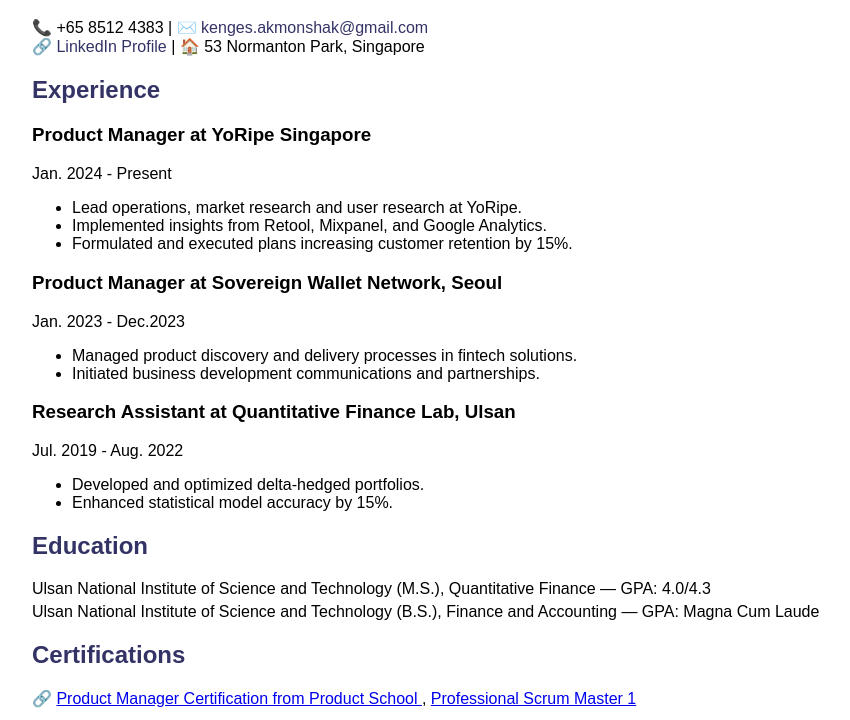
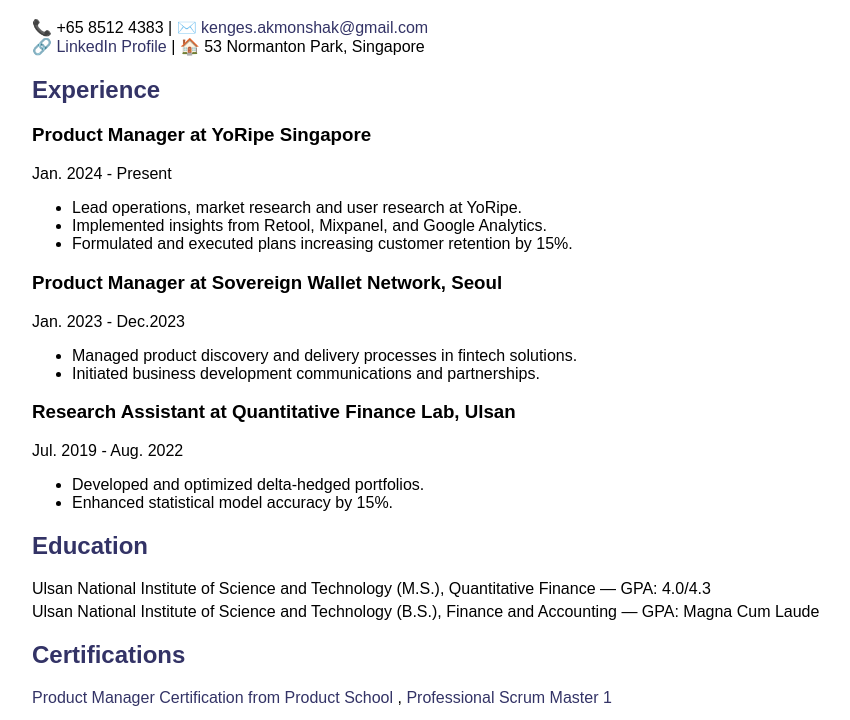
Before and after one commit to NikolaNurkic/personalWebsite, a plain HTML site: page index.html in a window 1280 px wide. Shown: the part 80-800 px from the top of the page, without its empty margins (8-858 px from the left). Drawn offline with Linux system fonts and the light colour scheme.

Commit message:
Update index.html

```diff
--- a/index.html
+++ b/index.html
@@ -11,6 +11,7 @@
         p { margin: 5px 0; }
         .contact-info a { color: #333366; text-decoration: none; }
         .contact-info p { margin: 0; }
+        .certifications a { color: #333366; text-decoration: none; }
     </style>
 </head>
 <body>
@@ -51,9 +52,9 @@
         <p>Ulsan National Institute of Science and Technology (B.S.), Finance and Accounting — GPA: Magna Cum Laude</p>
     </section>
 
-    <section>
+    <section class="certifications">
         <h2>Certifications</h2>
-        <p>🔗 <a href="https://productschool.com"> Product Manager Certification from Product School </a>, <a href="https://www.credly.com/badges/009c7513-503d-4443-b659-4ca68e07fe52/public_url/" > Professional Scrum Master 1 </a> </p>
+        <p> <a href="https://productschool.com"> Product Manager Certification from Product School </a>, <a href="https://www.credly.com/badges/009c7513-503d-4443-b659-4ca68e07fe52/public_url/" > Professional Scrum Master 1 </a> </p>
     </section>
 
     <section>
```
